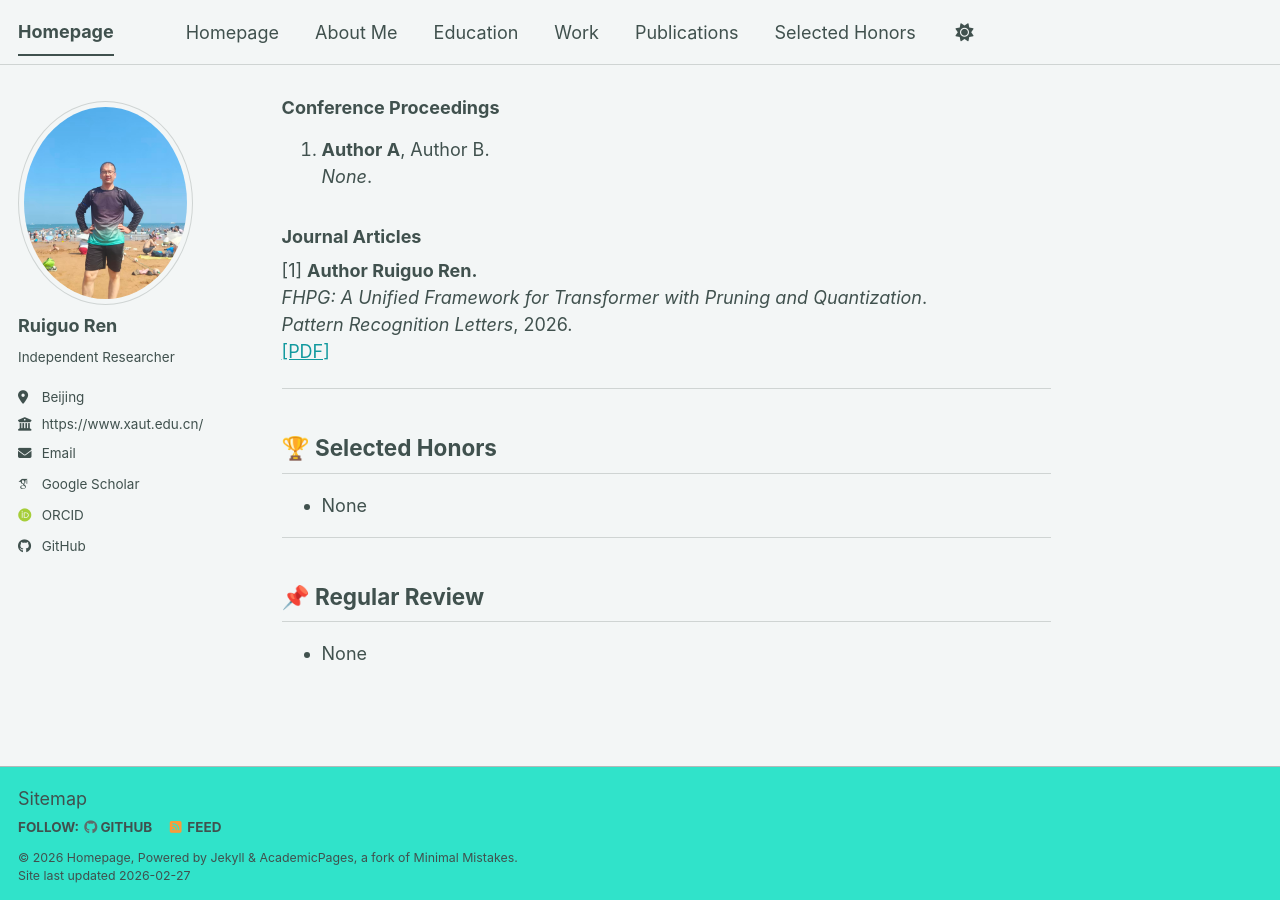
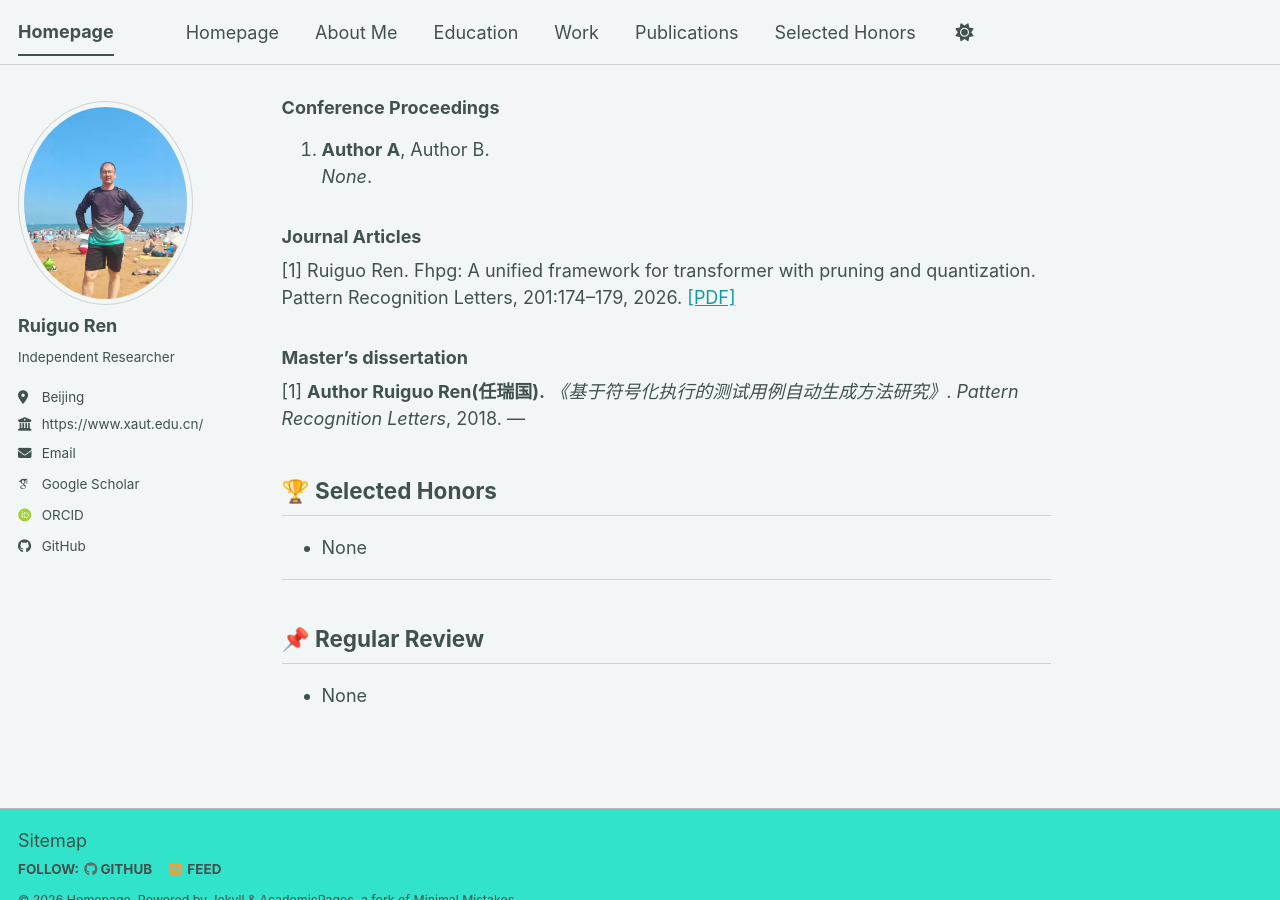
Before and after one commit to rgren-research/rgren-research.github.io, a Jekyll site: the page built from _pages/about.md, in a window 1280 px wide and 900 px high, scrolled down 815 px. Built offline with Jekyll 4.4.1, drawn with Linux system fonts in a browser that asks for light colours; some web fonts are replaced; a script bundle is joined from its source files by our own code; library files that are not in the unit come from our copies.

Commit message:
Update about.md

```diff
--- a/_pages/about.md
+++ b/_pages/about.md
@@ -34,11 +34,14 @@ I am currently a researcher and system developer. My research interests include
 
 ### Journal Articles
 
-[1] **Author Ruiguo Ren.**
-   *FHPG: A Unified Framework for Transformer with Pruning and Quantization*.
-   *Pattern Recognition Letters*, 2026.
-   [[PDF]](https://doi.org/10.1016/j.patrec.2026.01.020)
+[1] Ruiguo Ren. Fhpg: A unified framework for transformer with pruning and quantization. Pattern Recognition Letters, 201:174–179, 2026.
+    [[PDF]](https://doi.org/10.1016/j.patrec.2026.01.020)
 
+### Master's dissertation
+
+[1] **Author Ruiguo Ren(任瑞国).**
+     *《基于符号化执行的测试用例自动生成方法研究》*.
+     *Pattern Recognition Letters*, 2018.
 ---
 
 ## 🏆 Selected Honors
```
